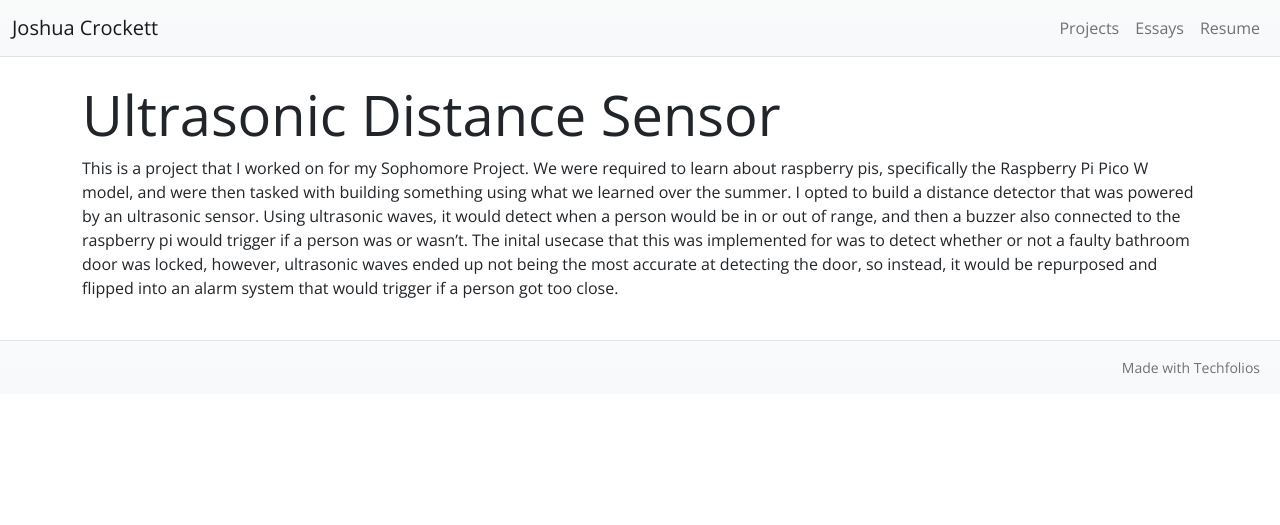
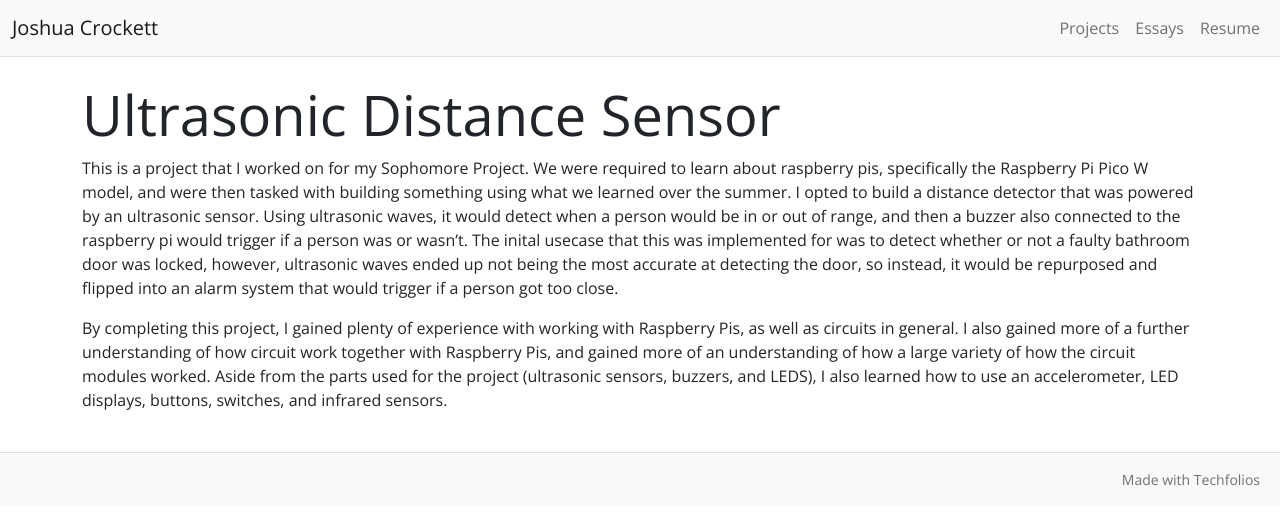
Before and after one commit to JoshCrockett/joshcrockett.github.io, a Jekyll site: the page built from projects/DistanceSensor.md, in a window 1280 px wide. Shown: the top 525 px of the page. Built offline with Jekyll 4.4.1, drawn with Linux system fonts in a browser that asks for light colours.

Commit message:
Update DistanceSensor.md

```diff
--- a/projects/DistanceSensor.md
+++ b/projects/DistanceSensor.md
@@ -11,3 +11,5 @@ labels:
 summary: "A project I built for EE 296."
 ---
 This is a project that I worked on for my Sophomore Project. We were required to learn about raspberry pis, specifically the Raspberry Pi Pico W model, and were then tasked with building something using what we learned over the summer. I opted to build a distance detector that was powered by an ultrasonic sensor. Using ultrasonic waves, it would detect when a person would be in or out of range, and then a buzzer also connected to the raspberry pi would trigger if a person was or wasn't. The inital usecase that this was implemented for was to detect whether or not a faulty bathroom door was locked, however, ultrasonic waves ended up not being the most accurate at detecting the door, so instead, it would be repurposed and flipped into an alarm system that would trigger if a person got too close.
+
+By completing this project, I gained plenty of experience with working with Raspberry Pis, as well as circuits in general. I also gained more of a further understanding of how circuit work together with Raspberry Pis, and gained more of an understanding of how a large variety of how the circuit modules worked. Aside from the parts used for the project (ultrasonic sensors, buzzers, and LEDS), I also learned how to use an accelerometer, LED displays, buttons, switches, and infrared sensors.
```
